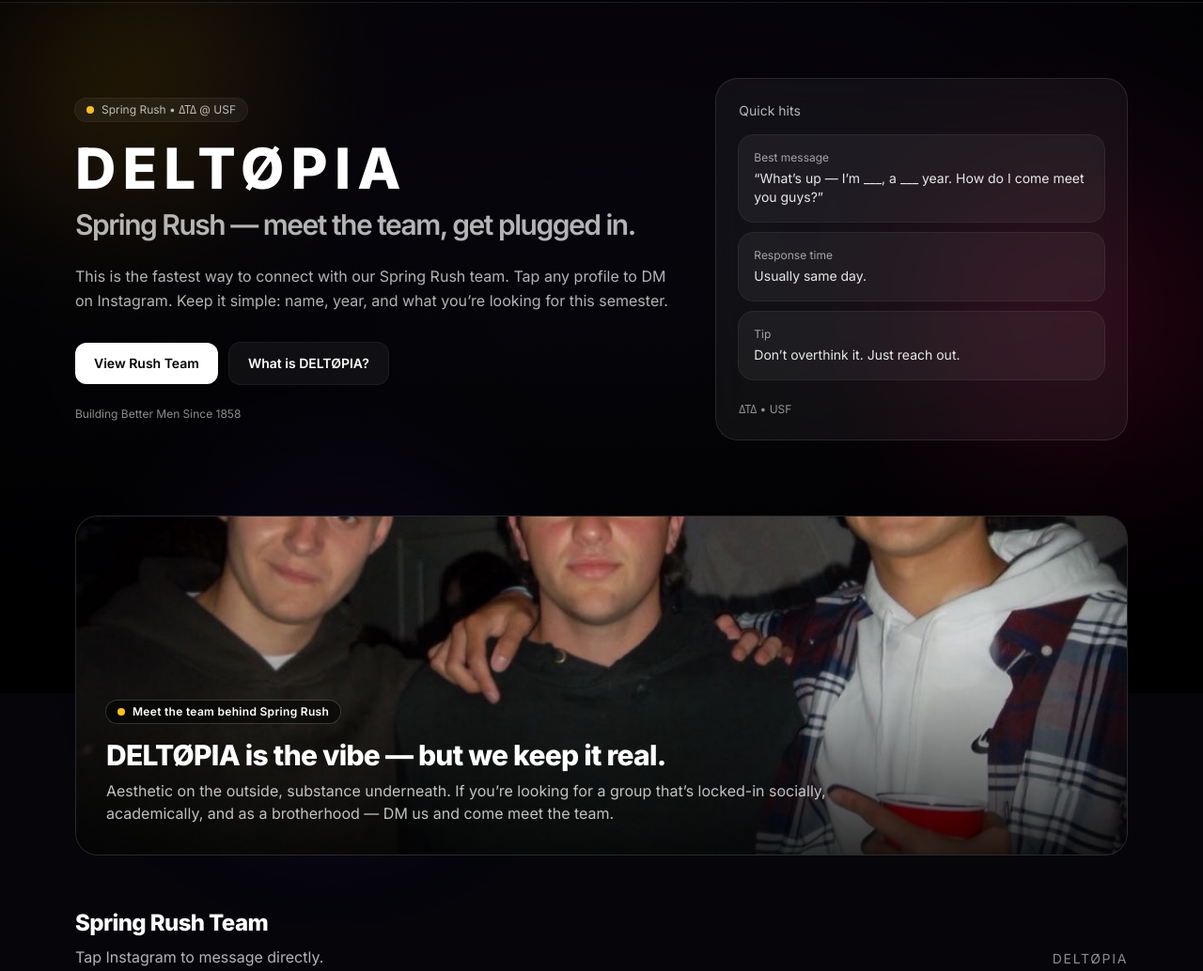
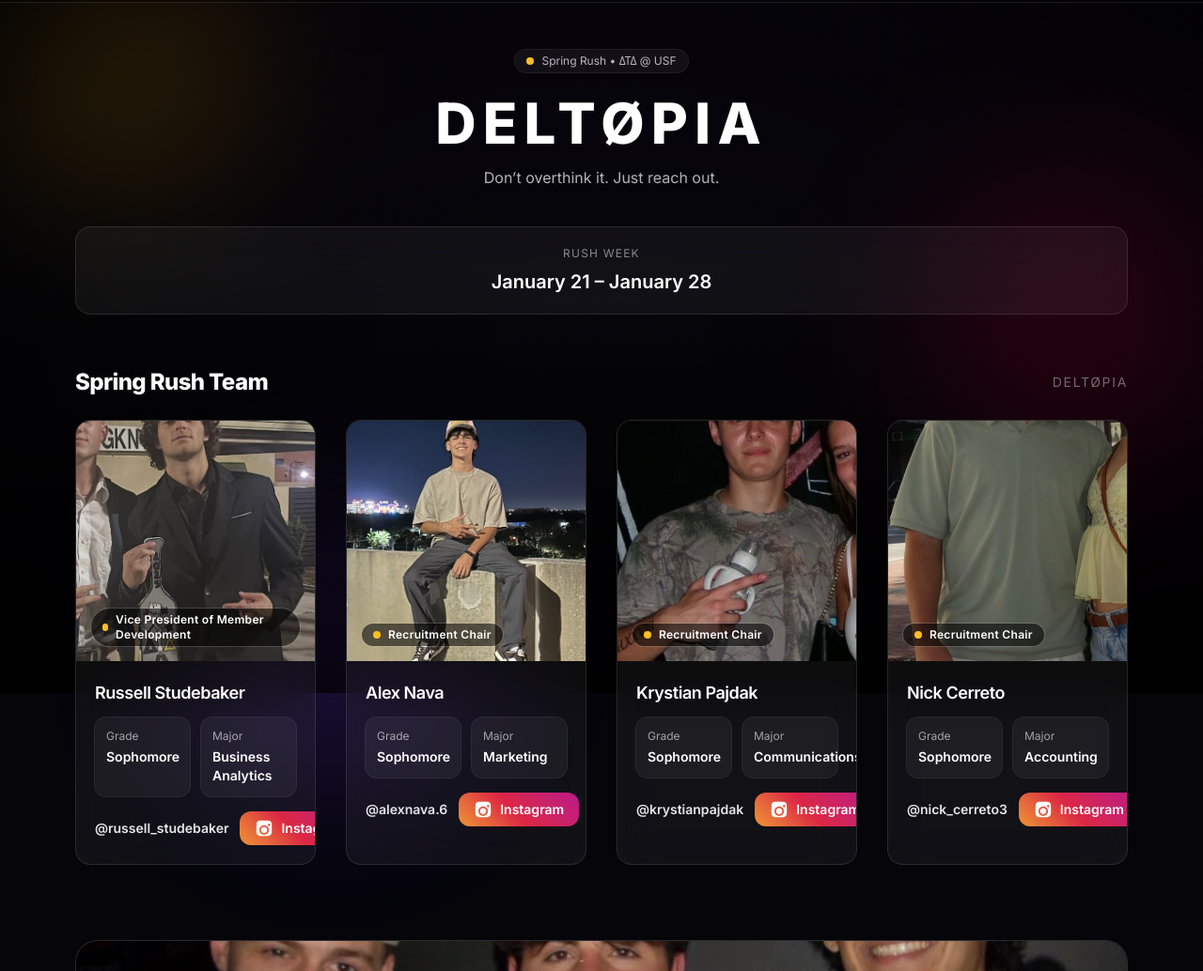
Before and after one commit to mdoerff/FallRushContacts, a plain HTML site: page index.html in a window 1280 px wide. Shown: the part 62-1096 px from the top of the page at 94% size. Drawn offline with nearby package versions, Linux system fonts and the light colour scheme.

Commit message:
Refactor index.html structure and content

```diff
--- a/index.html
+++ b/index.html
@@ -194,140 +194,75 @@
   </header>
 
  <main class="mx-auto max-w-6xl px-4">
-    <!-- Hero -->
-    <section class="py-14 sm:py-20">
-      <div class="grid gap-12 lg:grid-cols-12 lg:items-center">
-        <div class="lg:col-span-7">
+
+  <!-- HERO -->
+  <section class="pt-12 pb-10 text-center">
     <div class="inline-flex items-center gap-2 rounded-full bg-white/5 px-3 py-1 text-xs text-white/70 ring-1 ring-white/10">
       <span class="h-2 w-2 rounded-full bg-amber-400"></span>
       <span>Spring Rush • ΔΤΔ @ USF</span>
     </div>
 
-          <h1 class="mt-5 text-4xl font-extrabold tracking-tight sm:text-6xl">
-            <span class="block deltopia text-white">
-              DELTØPIA
-            </span>
-            <span class="block text-white/70 text-2xl sm:text-3xl font-semibold mt-3">
-              Spring Rush — meet the team, get plugged in.
-            </span>
+    <h1 class="mt-6 text-5xl sm:text-6xl font-extrabold tracking-tight">
+      <span class="block deltopia">DELTØPIA</span>
     </h1>
 
-          <p class="mt-6 max-w-2xl text-base leading-relaxed text-white/70">
-            This is the fastest way to connect with our Spring Rush team. Tap any profile to DM on Instagram.
-            Keep it simple: name, year, and what you’re looking for this semester.
+    <p class="mt-4 text-white/70 text-base">
+      Don’t overthink it. Just reach out.
     </p>
+  </section>
 
-          <div class="mt-8 flex flex-wrap gap-3">
-            <a href="#team" class="rounded-xl bg-white px-5 py-3 text-sm font-semibold text-black hover:opacity-95 transition">
-              View Rush Team
-            </a>
-            <a href="#deltopia" class="rounded-xl bg-white/5 px-5 py-3 text-sm font-semibold text-white ring-1 ring-white/10 hover:bg-white/10 transition">
-              What is DELTØPIA?
-            </a>
+  <!-- RUSH DATES -->
+  <section class="pb-14">
+    <div class="rounded-2xl border border-white/10 bg-white/5 backdrop-blur-xl px-6 py-5 text-center">
+      <div class="text-xs uppercase tracking-widest text-white/50">
+        Rush Week
       </div>
-
-          <div class="mt-6 text-xs text-white/55">
-            Building Better Men Since 1858
-          </div>
-        </div>
-
-        <!-- Right panel -->
-        <div class="lg:col-span-5">
-          <div class="rounded-3xl border border-white/10 bg-white/5 p-6 backdrop-blur-xl">
-            <div class="text-sm text-white/70">Quick hits</div>
-
-            <div class="mt-4 grid gap-3">
-              <div class="rounded-2xl bg-white/5 p-4 ring-1 ring-white/10">
-                <div class="text-xs text-white/60">Best message</div>
-                <div class="mt-1 text-sm text-white/90">“What’s up — I’m ___, a ___ year. How do I come meet you guys?”</div>
-              </div>
-              <div class="rounded-2xl bg-white/5 p-4 ring-1 ring-white/10">
-                <div class="text-xs text-white/60">Response time</div>
-                <div class="mt-1 text-sm text-white/90">Usually same day.</div>
-              </div>
-              <div class="rounded-2xl bg-white/5 p-4 ring-1 ring-white/10">
-                <div class="text-xs text-white/60">Tip</div>
-                <div class="mt-1 text-sm text-white/90">Don’t overthink it. Just reach out.</div>
-              </div>
-            </div>
-
-            <div class="mt-6 text-xs text-white/55">
-              ΔΤΔ • USF
-            </div>
-          </div>
+      <div class="mt-2 text-xl font-semibold text-white">
+        January 21 – January 28
       </div>
     </div>
   </section>
 
-    <!-- Meet the team image section -->
-    <section id="deltopia" class="pb-14">
+  <!-- TEAM -->
+  <section id="team" class="pb-20">
+    <div class="flex items-center justify-between mb-6">
+      <h2 class="text-2xl font-extrabold tracking-tight">Spring Rush Team</h2>
+      <span class="hidden sm:block deltopia text-white/40 text-sm">DELTØPIA</span>
+    </div>
+
+    <div class="grid grid-cols-1 gap-8 sm:grid-cols-2 lg:grid-cols-4" id="teamGrid"></div>
+  </section>
+
+  <!-- MEET THE TEAM IMAGE (BOTTOM) -->
+  <section class="pb-20">
     <div class="overflow-hidden rounded-3xl border border-white/10 bg-white/5 backdrop-blur-xl">
       <div class="relative">
-          <!-- ✅ Update this filename if your repo asset uses a different extension/case -->
-          <img src="assets/meet-the-team.jpg" alt="Rush Team Photo" class="h-[360px] w-full object-cover object-center"
+        <img
+          src="assets/meet-the-team.jpg"
+          alt="Rush Team"
+          class="h-[420px] w-full object-cover object-center"
           loading="lazy"
-               onerror="this.style.display='none'; this.parentElement.classList.add('bg-black');"
         />
-          <div class="absolute inset-0 bg-gradient-to-t from-black/80 via-black/20 to-black/10"></div>
 
-          <div class="absolute bottom-0 left-0 right-0 p-6 sm:p-8">
-            <div class="inline-flex items-center gap-2 rounded-full bg-black/55 px-3 py-1 text-xs text-white ring-1 ring-white/15">
-              <span class="h-2 w-2 rounded-full bg-amber-400"></span>
-              <span class="font-semibold tracking-wide">Meet the team behind Spring Rush</span>
-            </div>
+        <div class="absolute inset-0 bg-gradient-to-t from-black/85 via-black/25 to-black/10"></div>
 
-            <h2 class="mt-4 text-2xl sm:text-3xl font-extrabold tracking-tight">
-              DELTØPIA is the vibe — but we keep it real.
-            </h2>
-            <p class="mt-2 max-w-3xl text-sm sm:text-base text-white/75 leading-relaxed">
-              Aesthetic on the outside, substance underneath. If you’re looking for a group that’s locked-in socially,
-              academically, and as a brotherhood — DM us and come meet the team.
+        <div class="absolute bottom-0 left-0 right-0 p-6 text-center">
+          <p class="text-white/80 text-lg font-semibold">
+            Deltopia is wherever you are.
           </p>
         </div>
       </div>
     </div>
   </section>
 
-    <!-- Team cards -->
-    <section id="team" class="pb-16">
-      <div class="flex items-end justify-between gap-6">
-        <div>
-          <h3 class="text-2xl font-extrabold tracking-tight">Spring Rush Team</h3>
-          <p class="mt-2 text-white/70">Tap Instagram to message directly.</p>
-        </div>
-        <div class="hidden md:block text-sm text-white/55 deltopia">DELTØPIA</div>
-      </div>
-
-      <div class="mt-8 grid grid-cols-1 gap-6 sm:grid-cols-2 lg:grid-cols-4" id="teamGrid"></div>
-    </section>
-
-    <!-- Contact -->
-    <section id="contact" class="pb-20">
-      <div class="rounded-3xl border border-white/10 bg-white/5 p-7 backdrop-blur-xl">
-        <h4 class="text-xl font-extrabold">General Contact</h4>
-        <p class="mt-2 text-white/70 max-w-2xl">
-          Not sure who to DM? Message any Recruitment Chair — they’ll route you to the right place.
-        </p>
-
-        <div class="mt-6 flex flex-wrap gap-3">
-          <a href="#team" class="cta rounded-xl px-5 py-3 text-sm font-semibold text-black hover:opacity-95 transition">
-            Message the Team
-          </a>
-          <a href="https://www.instagram.com/" target="_blank" rel="noopener noreferrer"
-             class="rounded-xl bg-white/5 px-5 py-3 text-sm font-semibold text-white ring-1 ring-white/10 hover:bg-white/10 transition">
-            Open Instagram
-          </a>
-        </div>
-      </div>
-    </section>
-
-    <!-- Footer -->
+  <!-- FOOTER -->
   <footer class="pb-10 text-center text-sm text-white/50">
     <div class="border-t border-white/10 pt-8">
       <div class="text-white/70 font-semibold">Delta Tau Delta — University of South Florida</div>
       <div class="mt-1">Building Better Men Since 1858</div>
     </div>
   </footer>
+
 </main>
 </body>
 </html>
```
Lines whose indentation alone changed are shown as unchanged.
